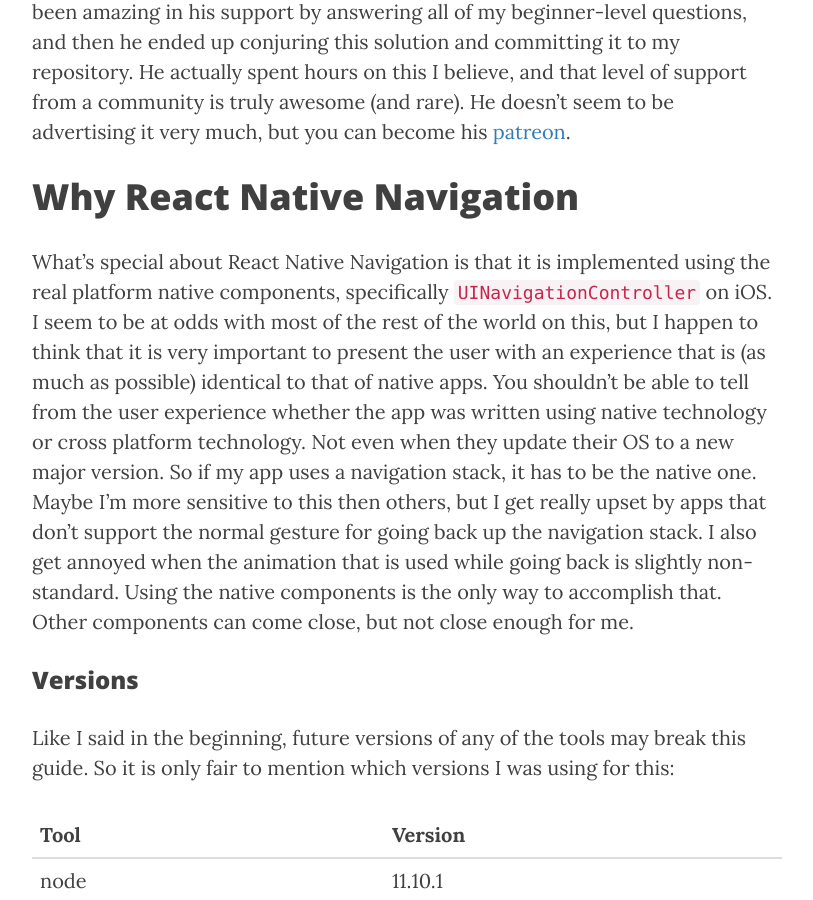
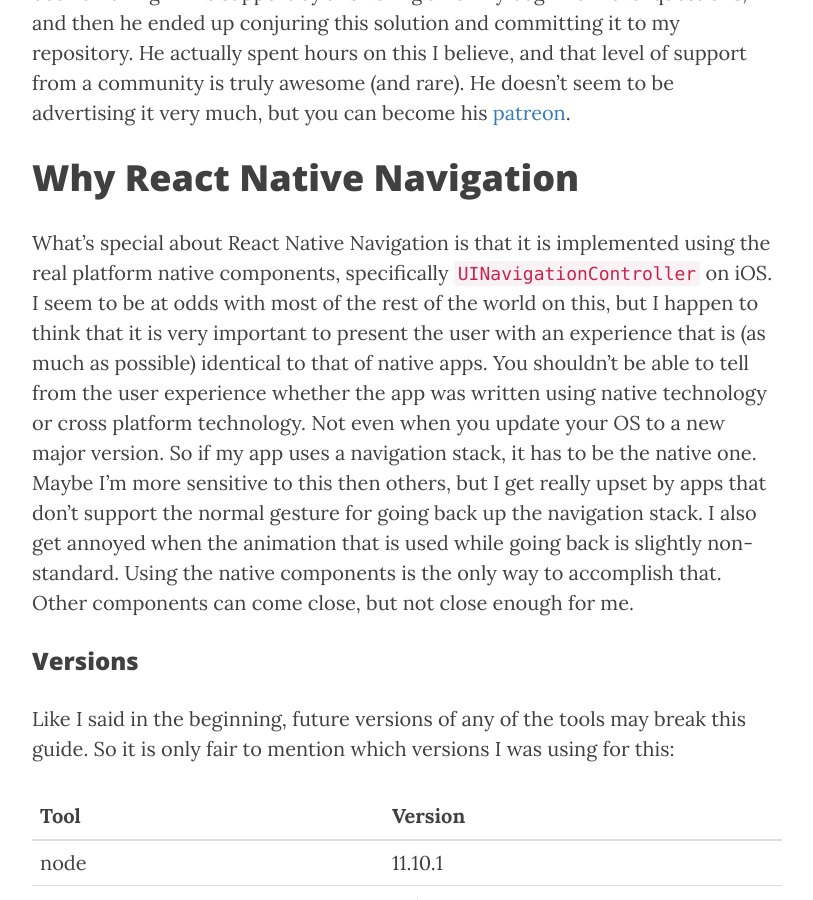
Before and after one commit to 040code/040code, a Jekyll site: the page built from _posts/2019-04-02-react-native-navigation-and-clojurescript.md, in a window 1280 px wide and 900 px high, scrolled down 10934 px. Shown: the whole window, without its empty margins (233-1046 px from the left). Built offline with Jekyll 4.4.1, drawn with Linux system fonts in a browser that asks for light colours; nearby versions of some CDN libraries; some of the changed lines change nothing that is shown; some of the changed text lies outside the part shown.

Commit message:
[clojurescript-react-native-navigation] Final touches

````diff
--- a/_posts/2019-04-02-react-native-navigation-and-clojurescript.md
+++ b/_posts/2019-04-02-react-native-navigation-and-clojurescript.md
@@ -1,19 +1,17 @@
 ---
 layout:     post
 title:      "React Native Navigation and ClojureScript"
-subtitle:   "A beginner's guide on realizing proper navigation in a React Native
+subtitle:   "A beginner's guide to realizing proper navigation in a React Native
             application using ClojureScript and shadow-cljs"
 date:       2019-04-02
 authors:    [stefan]
 header-img: "assets/2019-04-02-rnn-clojurescript/background.jpeg"
 tags:       [clojure, clojurescript, functional, react, react-native, shadow-cljs]
-kramdown:
-    gfm_quirks: true
 ---
 
 # React Native Navigation and ClojureScript
 
-*A beginner's guide on realizing proper navigation in a React Native application
+*A beginner's guide to realizing proper navigation in a React Native application
 using ClojureScript and shadow-cljs*
 
 <p style="text-align: right">
@@ -84,7 +82,6 @@
 
 ``` bash
 yarn add --dev shadow-cljs
-yarn add --dev shadow-cljs
 ```
 
 Now we need to configure shadow-cljs a bit. We create a file called
@@ -92,17 +89,17 @@
 
 ``` clojure
 {:source-paths
- ["src/main"              ;; production code
-  "src/test"]             ;; yes we're going to add tests as well!
+ ["src/main"                     ;; production code
+  "src/test"]                    ;; yes we're going to add tests as well!
 
  :dependencies
  [[reagent "0.8.1"]]
 
  :builds
- {:myapp                  ;; the target definition
-  {:target :react-native  ;; the target type
-   :init-fn myapp/init    ;; react native's entry point
-   :output-dir "build"}}} ;; where to put the built JS
+ {:myapp                         ;; the target definition
+  {:target :react-native         ;; the target type
+   :init-fn myapp/init           ;; react native's entry point
+   :output-dir "build"}}}        ;; where to put the built JS
 ```
 
 This is telling shadow-cljs that there is a target called "myapp", that
@@ -289,7 +286,7 @@
 `bindComponent` and forwards `navigationButtonPressed`. Forwarding other
 life cycle methods is left as an exercise for the reader.
 
-Here's the main code for the wrapper:
+Here's the main code for the wrapper ([full version][wrapper]):
 
 ``` clojure
 ;; current namespace is `env`
@@ -452,8 +449,8 @@
 happen to think that it is very important to present the user with an
 experience that is (as much as possible) identical to that of native apps. You
 shouldn't be able to tell from the user experience whether the app was written
-using native technology or cross platform technology. Not even when they update
-their OS to a new major version. So if my app uses a navigation stack, it has to
+using native technology or cross platform technology. Not even when you update
+your OS to a new major version. So if my app uses a navigation stack, it has to
 be the native one. Maybe I'm more sensitive to this then others, but I get
 really upset by apps that don't support the normal gesture for going back up the
 navigation stack. I also get annoyed when the animation that is used while going
@@ -494,3 +491,4 @@
 [navBtnPressed]: https://wix.github.io/react-native-navigation/#/docs/events?id=navigationbuttonpressed-event
 [thheller]: https://github.com/thheller
 [patreon]: https://www.patreon.com/thheller
+[wrapper]: https://github.com/svdo/CLJSReactNativeNavigation/blob/master/src/main/env.cljc
````
